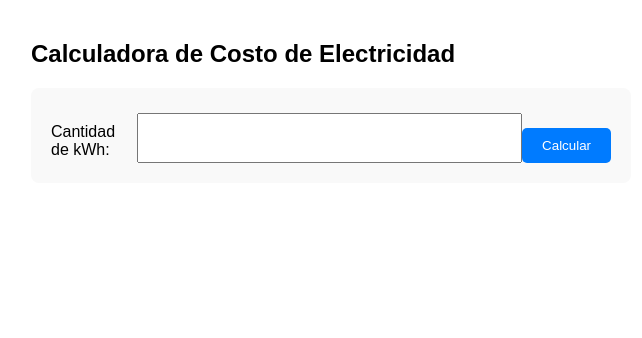
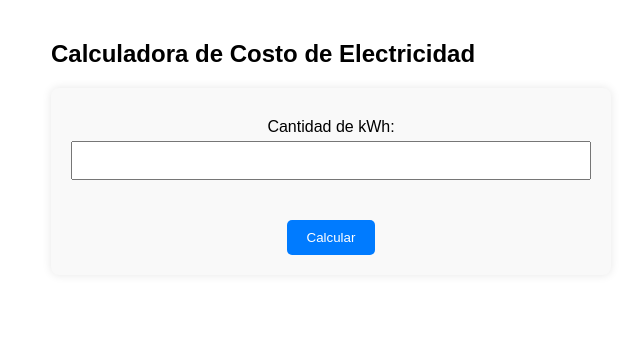
Before and after one commit to Alej0prepper/costo_corriente_web, a plain HTML site: page index.html in a window 1280 px wide. Shown: the whole page, without its empty margins (309-951 px from the left). Drawn offline with Linux system fonts and the light colour scheme.

Commit message:
responsive improvements

```diff
--- a/estilos.css
+++ b/estilos.css
@@ -1,21 +1,28 @@
-*{
+* {
+    box-sizing: border-box; /* Asegura que todos los elementos tengan un tamaño consistente */
+}
 
+body {
+    font-family: Arial, sans-serif;
+    padding: 20px;
+    margin: 0; /* Elimina el margen automático para evitar espacios extra */
 }
-body {
 
-    font-family: Arial, sans-serif;
-    max-width: 600px;
-    margin: auto;
-    padding: 20px;
+/* Estilos base para pantallas pequeñas */
+body, form {
+    max-width: 90%; /* Ajusta el ancho máximo del cuerpo y el formulario al 90% del viewport */
+    margin: auto; /* Centra el contenido */
 }
 
 form {
     display: flex;
+    flex-direction: column; /* Cambia la dirección de los elementos a columna */
     justify-content: center;
-    align-self: center;
+    align-items: center; /* Centra los elementos horizontalmente */
     background-color: #f9f9f9;
     padding: 20px;
     border-radius: 8px;
+    box-shadow: 0 0 10px rgba(0,0,0,0.1); /* Agrega sombra para mejorar la apariencia */
 }
 
 label {
@@ -28,6 +35,7 @@ input[type="number"] {
     padding: 10px;
     margin-top: 5px;
     box-sizing: border-box;
+    margin-bottom: 20px; /* Añade un margen inferior para separar el campo del botón */
 }
 
 button {
@@ -37,6 +45,7 @@ button {
     border: none;
     border-radius: 5px;
     cursor: pointer;
+    width: 100%; /* Hace que el botón ocupe todo el ancho disponible */
     margin-top: 20px;
 }
 
@@ -47,4 +56,20 @@ button:hover {
 #resultado {
     margin-top: 40px;
     font-weight: bold;
+    text-align: center; /* Centra el texto */
 }
+
+/* Media query para pantallas más grandes */
+@media (min-width: 768px) {
+    body, form {
+        max-width: 600px; /* Restaura el ancho máximo a 600px para pantallas más grandes */
+    }
+
+    label {
+        margin-top: 10px; /* Reduce el margen superior para pantallas más grandes */
+    }
+
+    button {
+        width: auto; /* Permite que el botón tenga un ancho automático */
+    }
+}
```
